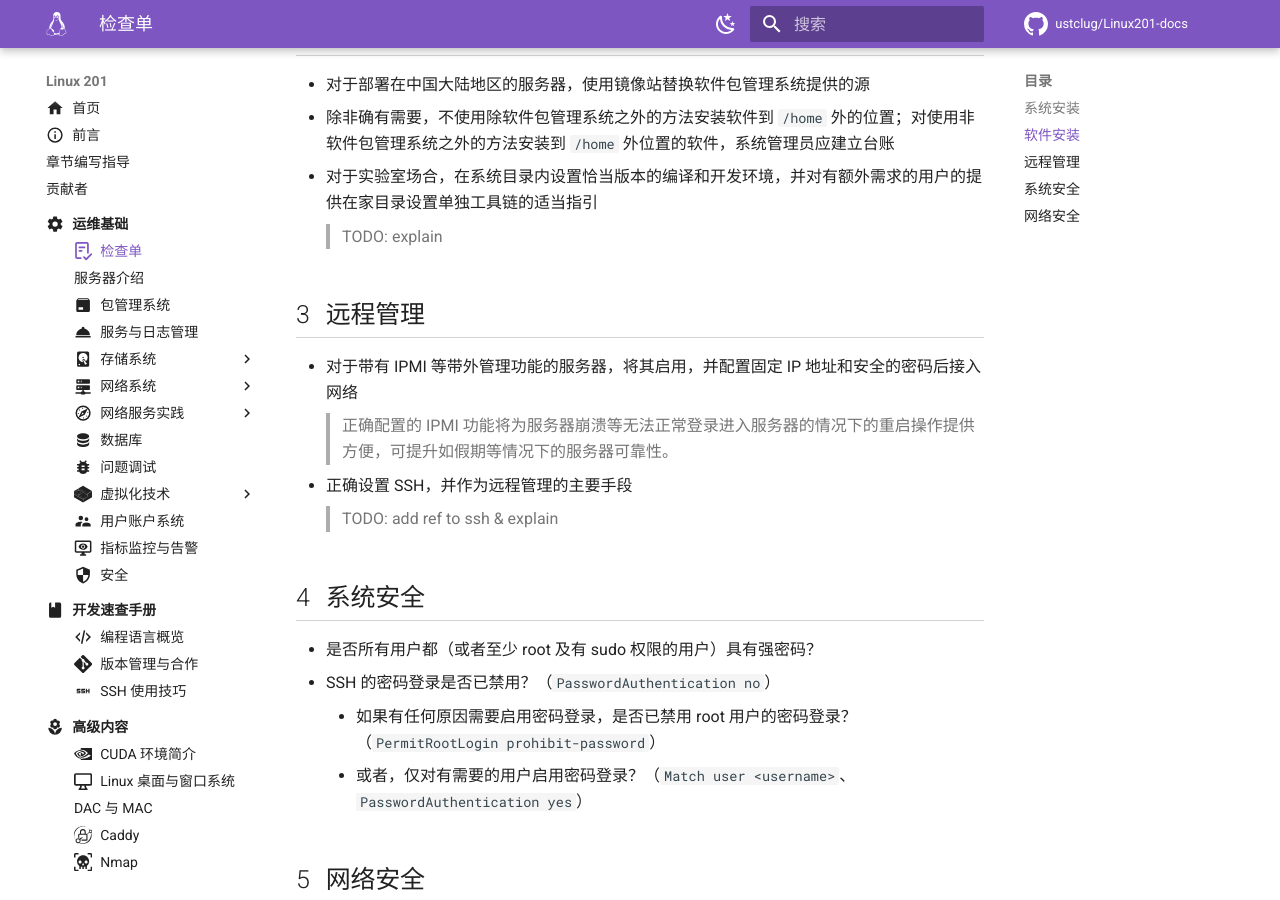
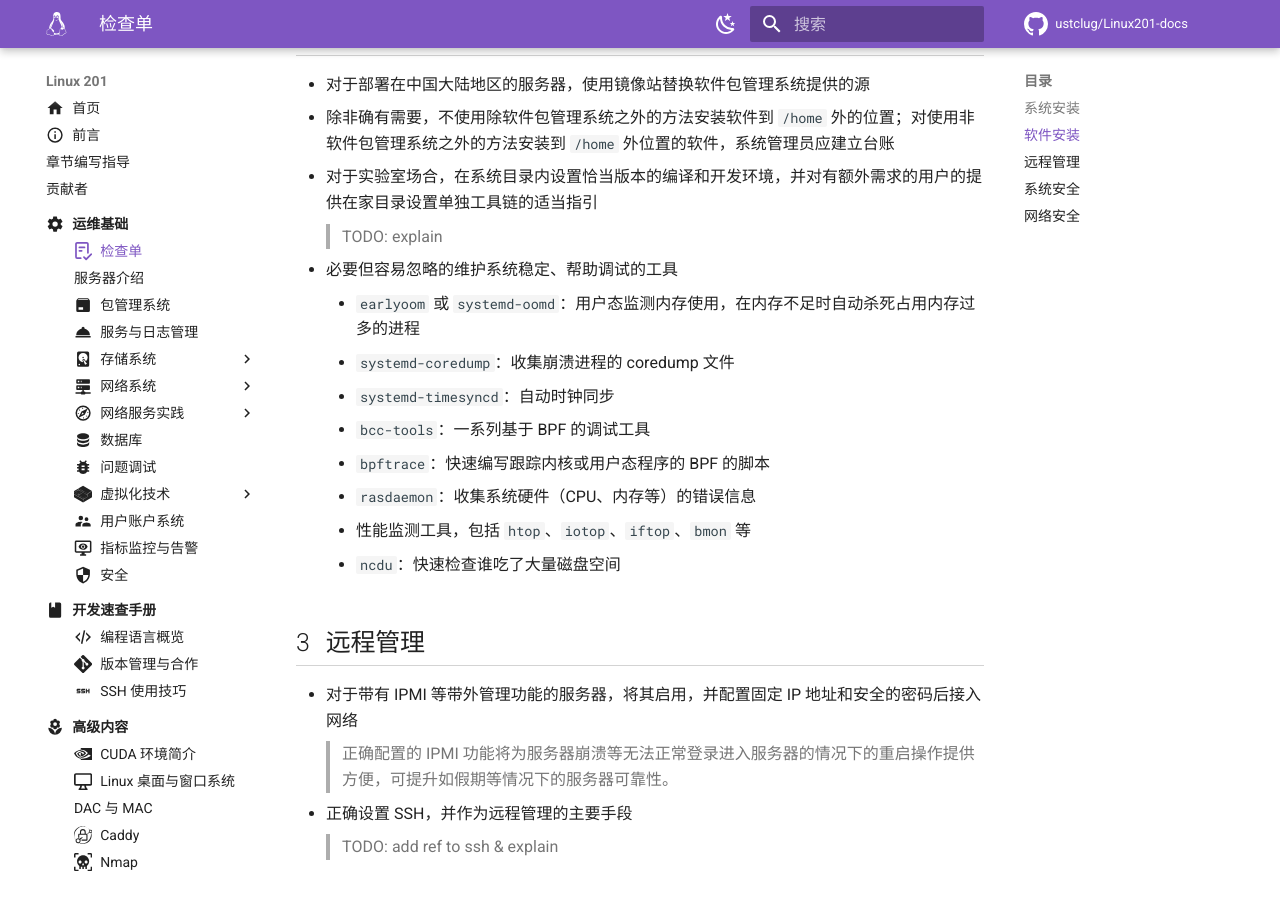
Before and after one commit to ustclug/Linux201-docs, an MkDocs documentation site: the page built from docs/ops/checklist.md, in a window 1280 px wide and 900 px high, scrolled down 708 px. Built offline with MkDocs 1.6.1 and Material for MkDocs 9.7.7, drawn with Linux system fonts in a browser that asks for light colours; comment, search, counter and statistics services are not loaded.

Commit message:
ops/checklist: Some packages recommended to install

```diff
--- a/docs/ops/checklist.md
+++ b/docs/ops/checklist.md
@@ -26,6 +26,15 @@ icon: octicons/checklist-16
 - 除非确有需要，不使用除软件包管理系统之外的方法安装软件到 `/home` 外的位置；对使用非软件包管理系统之外的方法安装到 `/home` 外位置的软件，系统管理员应建立台账
 - 对于实验室场合，在系统目录内设置恰当版本的编译和开发环境，并对有额外需求的用户的提供在家目录设置单独工具链的适当指引
   > TODO: explain
+- 必要但容易忽略的维护系统稳定、帮助调试的工具
+    - `earlyoom` 或 `systemd-oomd`：用户态监测内存使用，在内存不足时自动杀死占用内存过多的进程
+    - `systemd-coredump`：收集崩溃进程的 coredump 文件
+    - `systemd-timesyncd`：自动时钟同步
+    - `bcc-tools`：一系列基于 BPF 的调试工具
+    - `bpftrace`：快速编写跟踪内核或用户态程序的 BPF 的脚本
+    - `rasdaemon`：收集系统硬件（CPU、内存等）的错误信息
+    - 性能监测工具，包括 `htop`、`iotop`、`iftop`、`bmon` 等
+    - `ncdu`：快速检查谁吃了大量磁盘空间
 
 ## 远程管理
 
```
